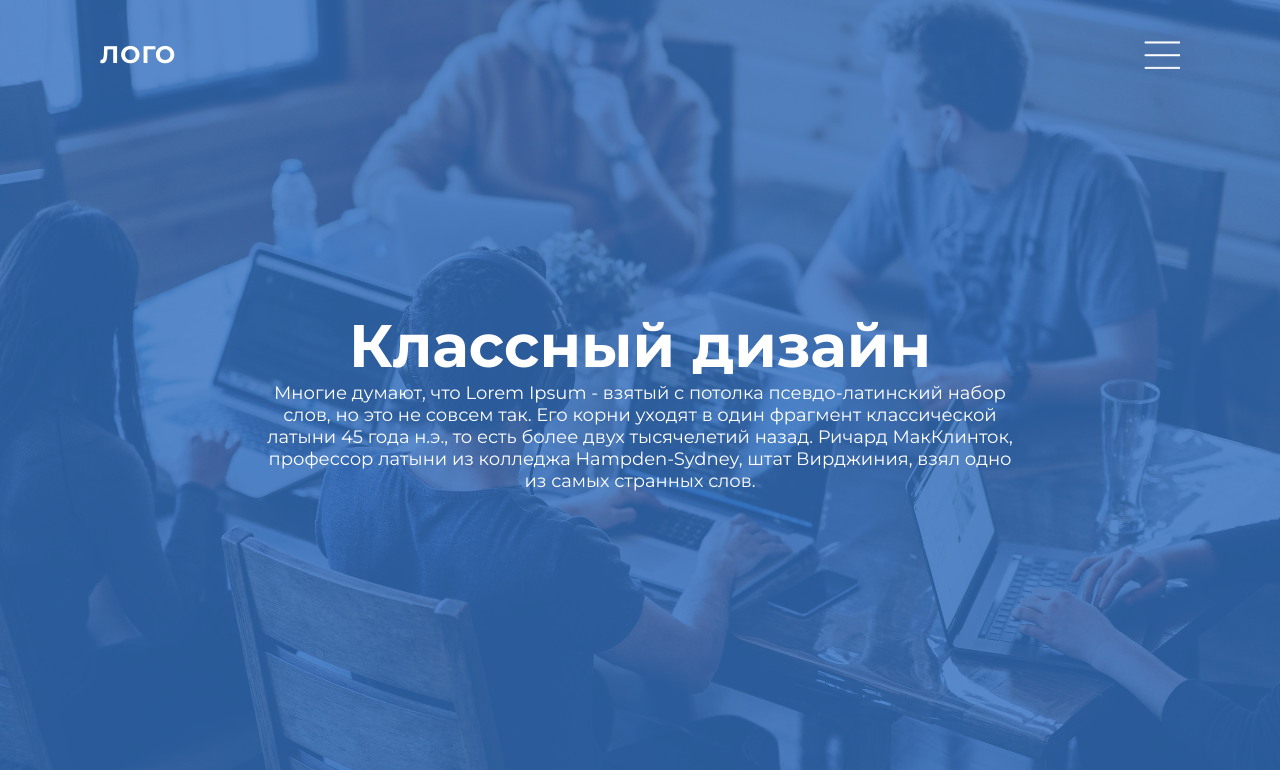
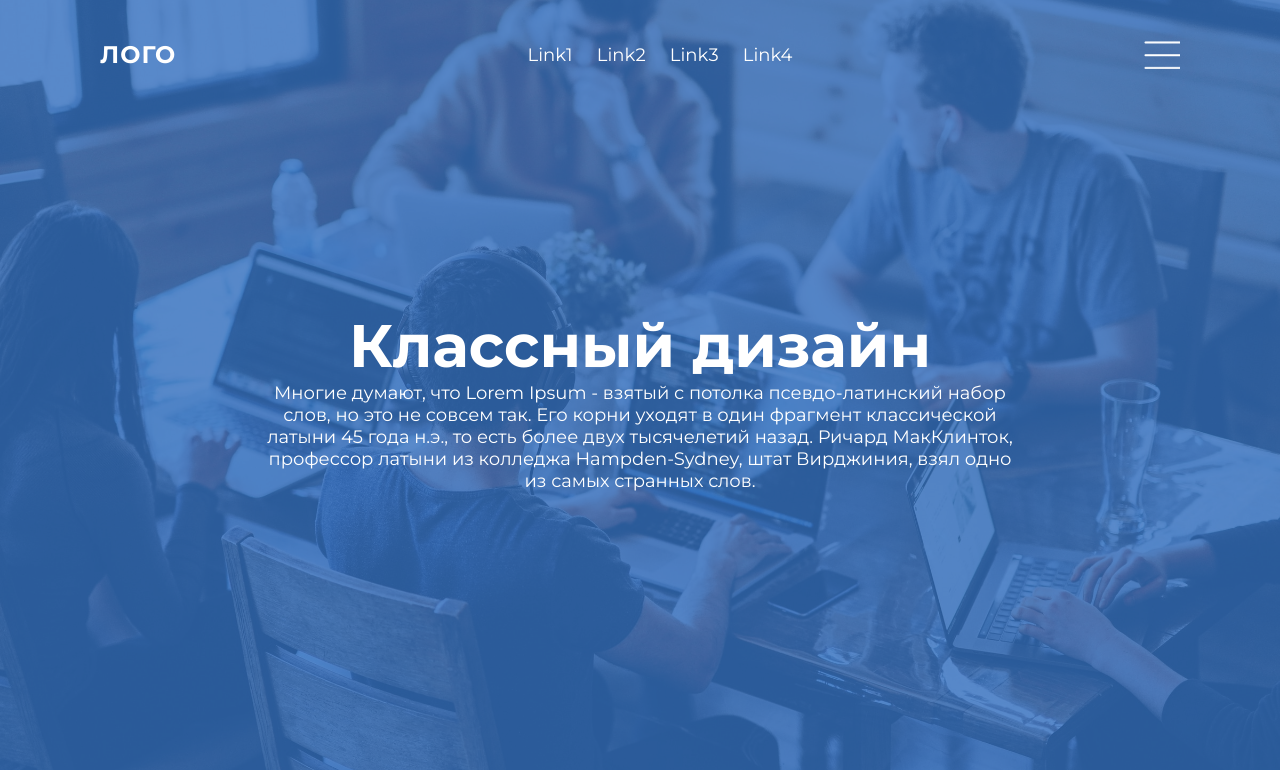
Before and after one commit to fr756/responsive_landing, a plain HTML site: page index.html in a window 1280 px wide. Shown: the top 770 px of the page. Drawn offline with Linux system fonts and the light colour scheme.

Commit message:
add nav (#1)
* add nav

add navigation links in header & some css

* + font-size

made  font-size for nav link larger

Co-authored-by: fr756 <fr756@uni@gmail.com>

```diff
--- a/index.html
+++ b/index.html
@@ -12,6 +12,12 @@
     <div class="banner">
         <header>
             <a href="#" class="logo">ЛОГО</a>
+            <nav class="nav">
+                <a class="nav__link" href="#">Link1</a>
+                <a class="nav__link" href="#">Link2</a>
+                <a class="nav__link" href="#">Link3</a>
+                <a class="nav__link" href="#">Link4</a>
+            </nav>
             <div class="toggle"></div>
         </header>
         <img src="assets/bg.jpg">
--- a/style.css
+++ b/style.css
@@ -62,6 +62,16 @@
     text-transform: uppercase;
     font-weight: 700;
     letter-spacing: 1px;
+}
+.nav__link{
+    color:#fff;
+    text-decoration: none;
+    margin:0 10px;
+    transition: .2s;
+    font-size:18px;
+}
+.nav__link:hover{
+    text-decoration: underline;
 }
 
 .banner header .toggle {
```
